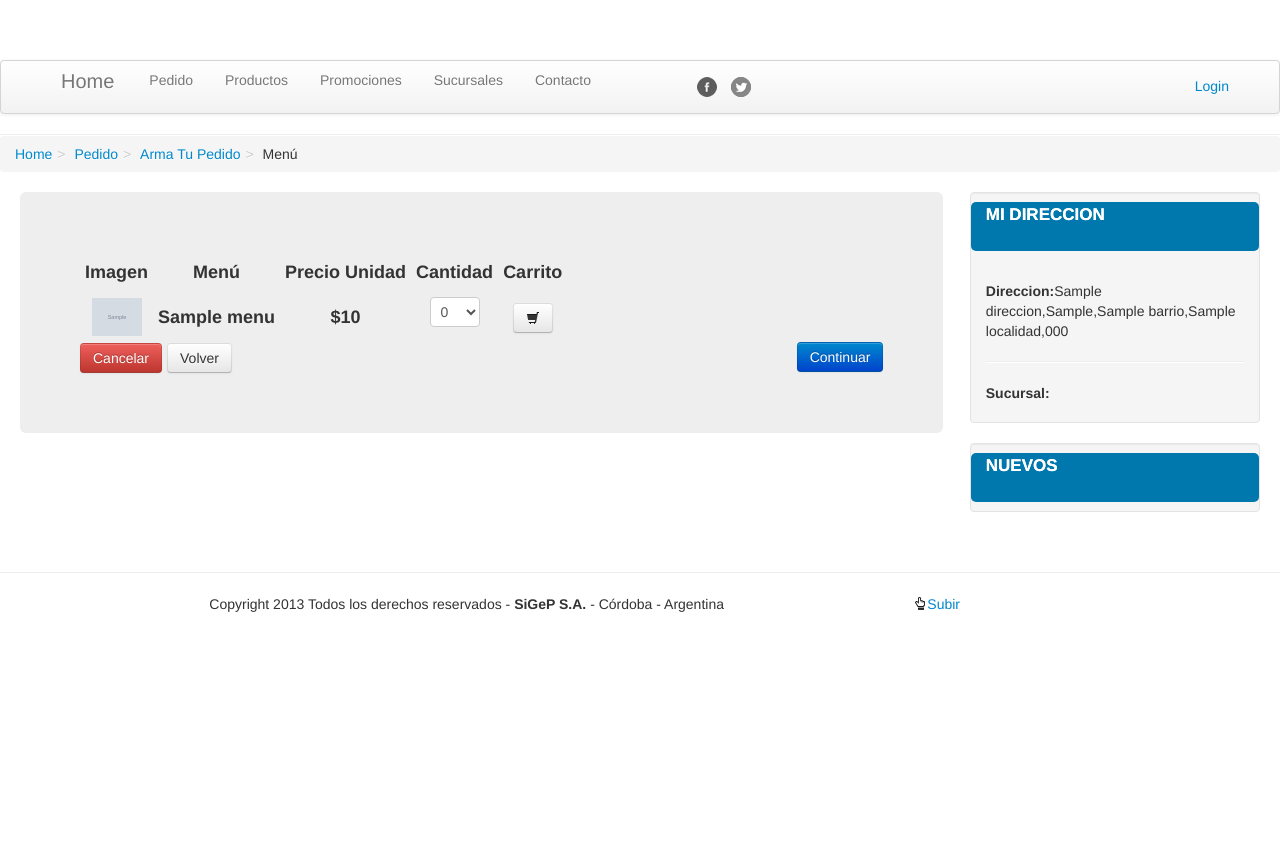
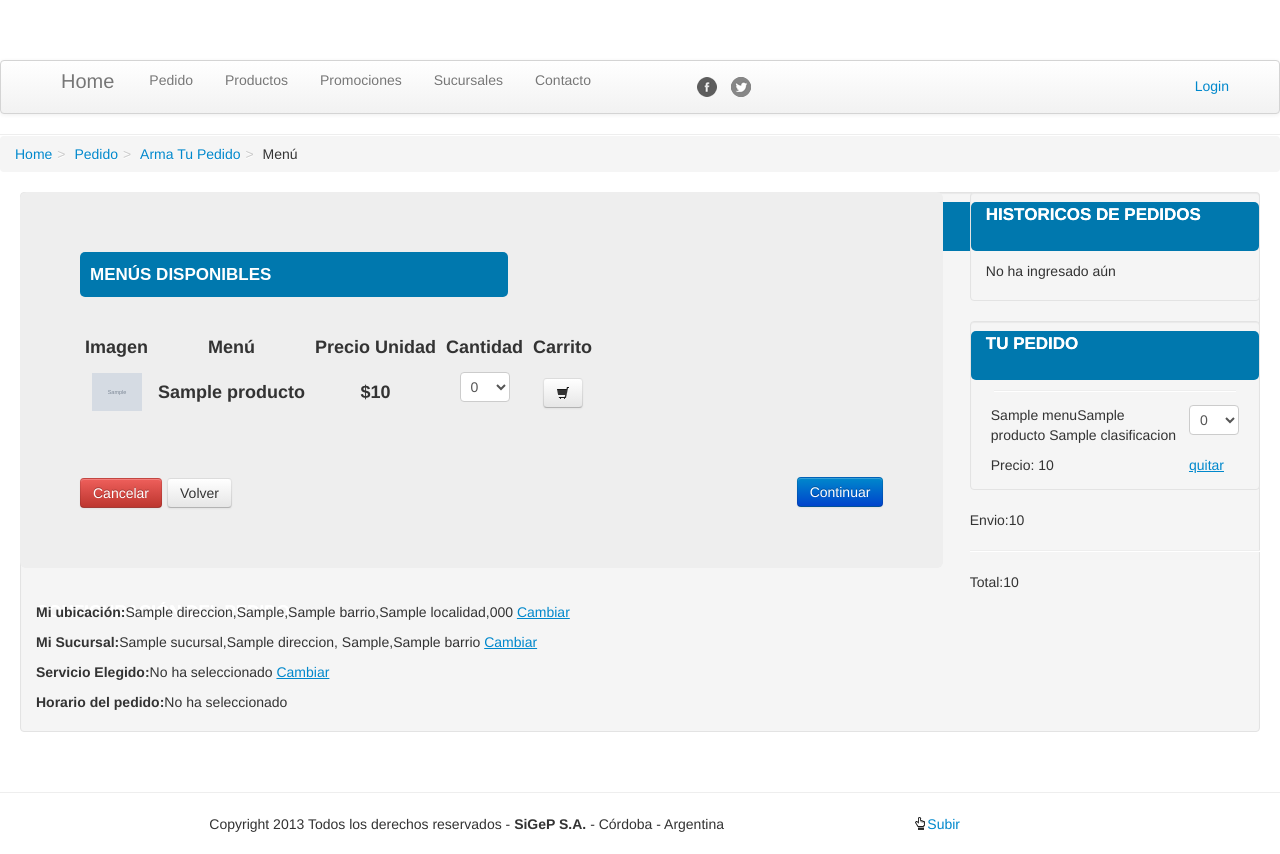
Before and after one commit to pekerDjango/Delivery, a Django app: template SiGeP/templates/PedidoRegistrado/menuDisponibles.html in a window 1280 px wide. Before the commit the page ends 612 px from the top, so only its background shows below. Run offline with Django 3.2, Linux system fonts and the light colour scheme; the template is opened without the code that fills it: most values are stand-ins (such as "Sample title", 1, 10 or a date in 2020); grey boxes marked "Sample" are stand-in pictures; lists and menus that the app fills with data are empty; some libraries are stand-ins or nearby versions.

Commit message:
[#11] agregar un menú en detalle de pedido

```diff
--- a/PedidoRegistrado/urls.py
+++ b/PedidoRegistrado/urls.py
@@ -6,9 +6,10 @@ urlpatterns = patterns('PedidoRegistrado.views',
      url(r'^pedido/armaTuPedido/$','armaTuPedido_view',name='vista_armaTuPedido'),
      url(r'^pedido/armaTuPedido/productosSolicitados/(?P<codigo>.*)/$','productosSolicitados_view',name='vista_productosSolicitados'),
      url(r'^pedido/armaTuPedido/menusDisponibles/$','menuDisponibles_view',name='vista_menuDisponibles'),
+#     url(r'^pedido/armaTuPedido/menu/(?P<cantidad>.*)/(?P<id_men>.*)/$','agregarMenuPedido_view',name='vista_agregarMenuProducto'),
      url(r'^pedido/armaTuPedido/promosDisponibles/$','promocionDisponibles_view',name='vista_promosDisponibles'),
      url(r'^pedido/armaTuPedido/productosPopu/$','productosPopulares_view',name='vista_productosPopulares'),
-     url(r'^pedido/armaTuPedido/productosPopulares/(?P<cantidad>.*)/(?P<id_pro>.*)/$','agregarPedido_view',name='vista_agregarProducto'),
+     url(r'^pedido/armaTuPedido/productos/(?P<cantidad>.*)/(?P<id_pro>.*)/(?P<id_tip>.*)/$','agregarPedido_view',name='vista_agregarProducto'),
      url(r'^pedido/armaTuPedido/detallePedido/$','detallePedido_view',name='vista_detallePedido'),
      url(r'^pedido/armaTuPedido/detallePedido/detallePago/$','detallePago_view',name='vista_detallePago'),
      url(r'^pedido/armaTuPedido/detallePedido/detallePago/pedidoFinalizado/$','pedidoFinalizado_view',name='vista_pedidoFinalizado'),
--- a/SiGeP/media/css/sigep.css
+++ b/SiGeP/media/css/sigep.css
@@ -11,7 +11,7 @@
 .login > a:hover{border-bottom: 3px solid black;}
 .item{border:1px solid #d9d9d9;margin:0 0 10px 0;background-color:#e6e6e6}
 .header {position: relative;background-color: #fff;}
-.header .column { float: right;width: 452px;padding: 10px 0;}
+.header .column { float: right;width: 500px;padding: 10px 0;}
 .header img {float: left;width:140px; height:72px;}
 .header a{color:#0078ae; font-weight: bold; display: block; overflow:hidden; cursor: pointer; }
 .header a:hover,
@@ -67,3 +67,10 @@ img.img-rounded{height: 213px;width:290px}
 #ProductosNuevos p{
 	margin-top: 10px
 }
+.well a {
+color: #0088cc;
+text-decoration: underline;
+}
+.well hr{
+	margin:8px;
+}
--- a/SiGeP/templates/PedidoRegistrado/armaPedido.html
+++ b/SiGeP/templates/PedidoRegistrado/armaPedido.html
@@ -96,18 +96,18 @@
             {% if domicilio  %}
         <p>
             <strong>Mi ubicación:</strong>{{domicilio.direccion}},{{domicilio.numero_direccion}},{{domicilio.barrio}},{{domicilio.localidad}},{{domicilio.codigo_postal}}
-             {% endif %}
+             {% endif %}<a href="" >Cambiar</a>
         </p>
 
         <p>
             {% if sucursal  %}
             <strong>Mi Sucursal:</strong>{{sucursal.nombre}},{{sucursal.direccion}}, {{sucursal.numero_direccion}},{{sucursal.barrio}}
-             {% endif %}
+             {% endif %}<a href="" >Cambiar</a>
         </p>
          <p>
 
             <strong>Servicio Elegido:</strong>Delivery
-
+         <a href="" >Cambiar</a>
         </p>
          <p>
 
--- a/SiGeP/templates/PedidoRegistrado/detallePago.html
+++ b/SiGeP/templates/PedidoRegistrado/detallePago.html
@@ -101,18 +101,18 @@
             {% if domicilio  %}
         <p>
             <strong>Mi ubicación:</strong>{{domicilio.direccion}},{{domicilio.numero_direccion}},{{domicilio.barrio}},{{domicilio.localidad}},{{domicilio.codigo_postal}}
-             {% endif %}
+             {% endif %}<a href="" >Cambiar</a>
         </p>
 
         <p>
             {% if sucursal  %}
             <strong>Mi Sucursal:</strong>{{sucursal.nombre}},{{sucursal.direccion}}, {{sucursal.numero_direccion}},{{sucursal.barrio}}
-             {% endif %}
+             {% endif %}<a href="" >Cambiar</a>
         </p>
          <p>
 
             <strong>Servicio Elegido:</strong>No ha seleccionado
-
+         <a href="" >Cambiar</a>
         </p>
          <p>
 
--- a/SiGeP/templates/PedidoRegistrado/menuDisponibles.html
+++ b/SiGeP/templates/PedidoRegistrado/menuDisponibles.html
@@ -17,8 +17,36 @@
 </ul>
 {% endblock %}
 {% block content %}
+<script type="text/javascript">
+    $(document).ready(function() {
+        $("select").change(function() {
+            var valor = $(this).find("option:selected").val();
+            //alert(valor);
+            //var str
+            console.log(valor);
+            $("#lblCantidad").text(valor);
+        });
 
-        {% if menus %}
+        $( "a" ).click(function() {
+        var clase  = $(this).attr('class');
+        if(clase == 'btn')
+        {
+            var fila = $(this).closest("tr");
+            var numeroCombo = $(fila).find("select").find("option:selected").val();
+            var idProducto = $(this).attr('id');
+            console.log(idProducto);
+            console.log(numeroCombo);
+            $(this).attr("href", "/pedido/armaTuPedido/productos/ "+numeroCombo+"/"+idProducto+"/2/");
+        }
+        console.log(clase);
+    });
+
+
+});
+</script>
+<div class="encabezado">Menús Disponibles</div>
+<br />
+        {% if productos %}
         <table "table table-striped " cellspacing="5" cellpadding="5">
             <thead>
                 <tr>
@@ -29,7 +57,7 @@
                     <th>Carrito</th>
                 </tr>
             </thead>
-            {% for m in menus %}
+            {% for m in productos %}
             <tbody>
                 <tr>
                     <th><img src="/media/{{m.imagen}}" alt="" width="50px" heigth="50px" /></th>
@@ -43,44 +71,96 @@
                         <option value="3">3</option>
                         <option value="4">4</option>
                     </select></th>
-                    <th><a class="btn" href="{% url "vista_armaTuPedido" %}"><i class="icon-shopping-cart"></i></a></th>
+                    <th><a id="{{m.codigo}}"class="btn" href="{% url "vista_armaTuPedido" %}"><i class="icon-shopping-cart"></i></a></th>
                 </tr>
             </tbody>
 
             {% endfor %}
         </table>
-
         {% endif %}
+        <br />
+        <br />
         <a class="btn btn-danger"  href="#">Cancelar </a>
         <a class="btn "  href="{% url "vista_armaTuPedido" %}">Volver </a>
-        <a class="btn btn-primary pull-right"  href="#">Continuar</a>
+        <a class="btn btn-primary pull-right"  href="{% url "vista_detallePedido" %}">Continuar</a>
 {% endblock %}
 {% block panelAux %}
 <div class="well sidebar-nav">
-    <ul class="nav nav-list">
+    <ul class="nav nav-list" id="ProductosNuevos">
         <li class="nav-header">
-            Mi Direccion
+           Historicos de Pedidos
+        </li>
+        <p align="justify">
+           No ha ingresado aún
+        <p>
+    </ul>
+</div><!--/.well -->
+<div class="well sidebar-nav">
+    <ul class="nav nav-list" id="Pedido">
+        <li class="nav-header">
+           Tu Pedido
+        </li>
+            <p align="justify">
+
+
+    {% if pedido %}
+
+           <table border="0" cellspacing="5" cellpadding="5">
+                 {% for d in pedido.getDetallePedido %}
+               <tr><td>   {{d.menu.nombre}}{{d.producto.producto.nombre}} {{d.producto.clasificacion}}</td>
+                   <td> <select name="cantidad" id="cantidad"  style="width:50px">
+                        <option {% if d.cantidad == 0 %} selected="selected" {% endif %} value="1">0</option>
+                        <option {% if d.cantidad == 1 %} selected="selected" {% endif %}  value="1">1</option>
+                        <option {% if d.cantidad == 2 %} selected="selected" {% endif %}  value="2">2</option>
+                        <option  {% if d.cantidad == 3 %} selected="selected" {% endif %} value="3">3</option>
+                        <option {% if d.cantidad == 4 %} selected="selected" {% endif %} value="4">4</option>
+                    </select> <input type="hidden" name="s" {% if d.menu %} value="2" {% else %} value="1" {% endif %}  id="{{d.memu.codigo}}{{d.producto.id}}"/> </td>
+             </tr>
+               <tr><td>Precio: {{d.precioTotalUnidad}}</td><td><a href="" >quitar</a> </td></tr>
+
+
+                <hr />
+           {% endfor %}
+
+           </table>
+            </div>
+
+        <p>Envio:{{pedido.precio_envio}}</p>
+        <hr />
+        <p>Total:{{pedido.precioTotal}}</p>
+        {% endif %}
+    </ul>
+</div><!--/.well -->
+<div class="well sidebar-nav">
+    <ul class="nav nav-list" id="Configuracion">
+        <li class="nav-header">
+           Configuración del Pedido
         </li>
         <br>
         <p align="justify">
             {% if domicilio  %}
         <p>
-            <strong>Direccion:</strong>{{domicilio.direccion}},{{domicilio.numero_direccion}},{{domicilio.barrio}},{{domicilio.localidad}},{{domicilio.codigo_postal}}
-        </p>
-        <hr>
-        <p>
-            <strong>Sucursal:</strong>
+            <strong>Mi ubicación:</strong>{{domicilio.direccion}},{{domicilio.numero_direccion}},{{domicilio.barrio}},{{domicilio.localidad}},{{domicilio.codigo_postal}}
+             {% endif %}<a href="" >Cambiar</a>
         </p>
 
-        {% endif %}
+        <p>
+            {% if sucursal  %}
+            <strong>Mi Sucursal:</strong>{{sucursal.nombre}},{{sucursal.direccion}}, {{sucursal.numero_direccion}},{{sucursal.barrio}}
+             {% endif %}<a href="" >Cambiar</a>
+        </p>
+         <p>
+
+            <strong>Servicio Elegido:</strong>No ha seleccionado
+         <a href="" >Cambiar</a>
+        </p>
+         <p>
+
+            <strong>Horario del pedido:</strong>No ha seleccionado
+        </p>
+
+
         </p>
     </ul>
 </div><!--/.well -->
-<div class="well sidebar-nav">
-    <ul class="nav nav-list" id="ProductosNuevos">
-        <li class="nav-header">
-            Nuevos
-        </li>
-    </ul>
-</div><!--/.well -->
 {% endblock %}
--- a/SiGeP/templates/PedidoRegistrado/pedidoFinalizado.html
+++ b/SiGeP/templates/PedidoRegistrado/pedidoFinalizado.html
@@ -51,7 +51,7 @@
 
             <tbody>
                 <tr>
-                    <th> {{d.producto.producto.nombre}} {{d.producto.clasificacion}} </th>
+                    <th> {{d.menu.nombre}}{{d.producto.producto.nombre}} {{d.producto.clasificacion}} </th>
                     <th>{{d.cantidad}}                       </th>
                        <th>${{d.precio}}</th>
                      <th> ${{d.precioTotalUnidad}} </th>
```
Also changed, not shown: PedidoRegistrado/models.py (+5 -4 lines), PedidoRegistrado/views.py (+69 -23 lines), SiGeP/templates/PedidoRegistrado/detallePedido.html (+9 -4 lines), SiGeP/templates/PedidoRegistrado/productosSolicitados.html (+41 -19 lines).
